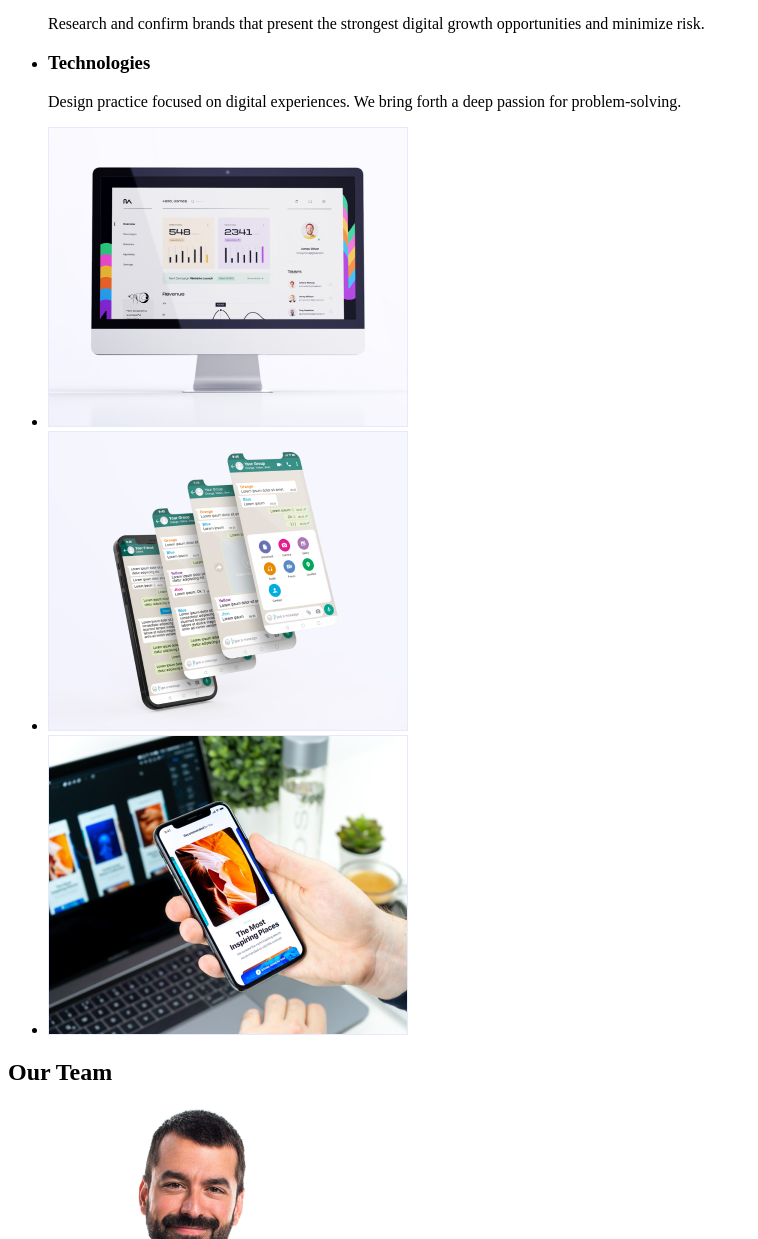
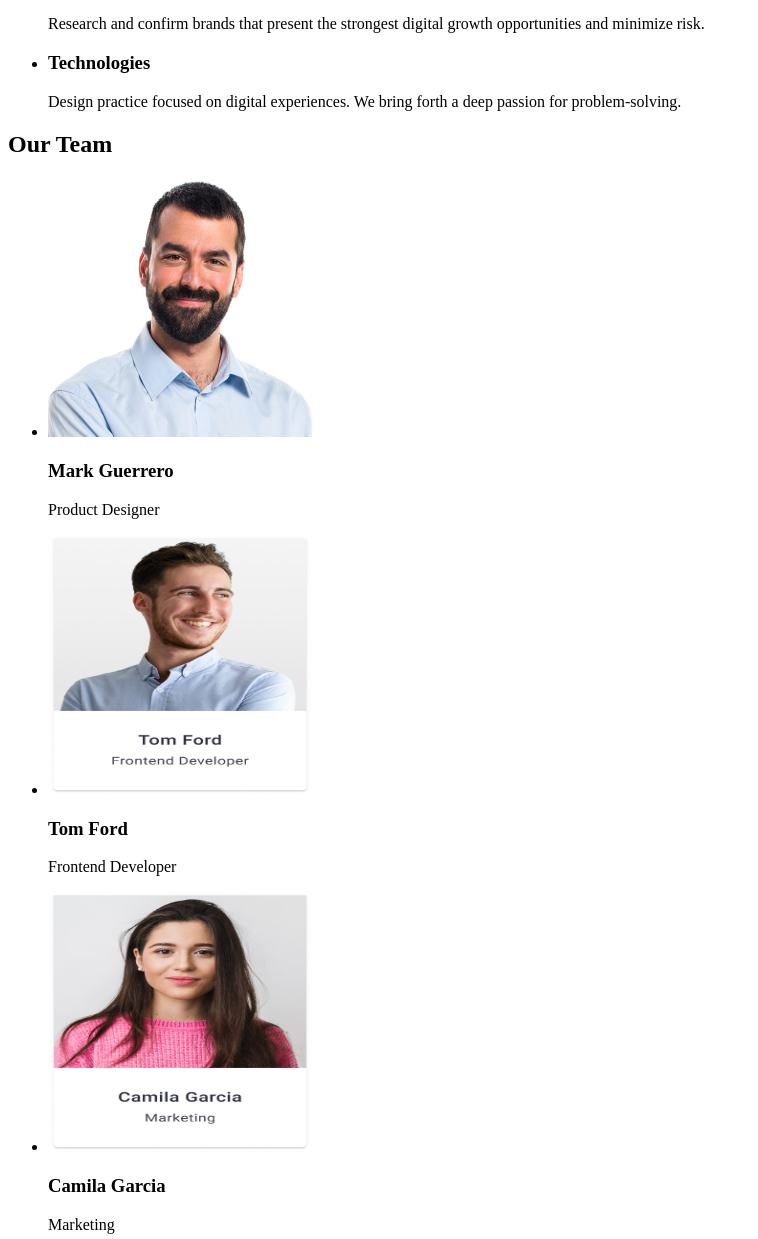
Before and after one commit to 26Georgiy/goit-markup-hw-01, a plain HTML site: page index.html in a window 1280 px wide. Shown: the part 483-1722 px from the top of the page, without its empty margins (0-758 px from the left). Drawn offline with Linux system fonts and the light colour scheme.

Commit message:
Updated address tag, deleted portfolio images

```diff
--- a/index.html
+++ b/index.html
@@ -19,7 +19,7 @@
         </nav>
         <address>
             <ul>
-                <li><a href=”mailto:info@devstudio.com”>info@devstudio.com</a></li>
+                <li><a href="mailto:info@devstudio.com">info@devstudio.com</a></li>
                 <li><a href="tel:+110001111111">+11 (000) 111-11-11</a></li>
             </ul>
         </address>
@@ -46,11 +46,9 @@
                 <p>Design practice focused on digital experiences. We bring forth a deep passion for problem-solving.</p></li>
             </ul>
 
-            <ul>
-                <li><img src="./images/rectangle-71.jpg" alt="" width="360" height="300" /></li>
-                <li><img src="./images/img-2.jpg" alt="" width="360" height="300" /></li>
-                <li><img src="./images/img-3.jpg" alt="" width="360" height="300" /></li>
-            </ul>
+
+
+
             </section>
 
         <section>
```
